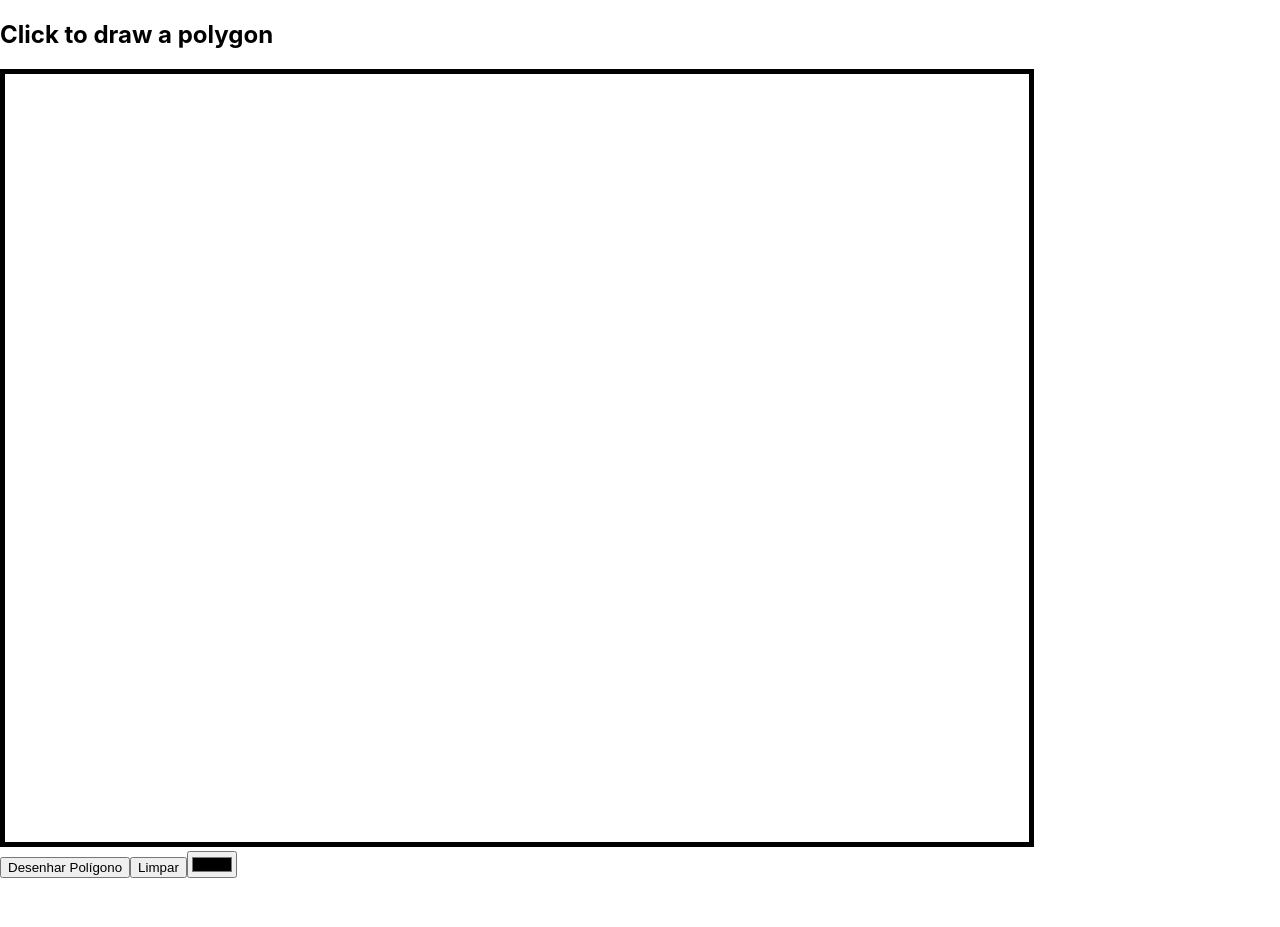
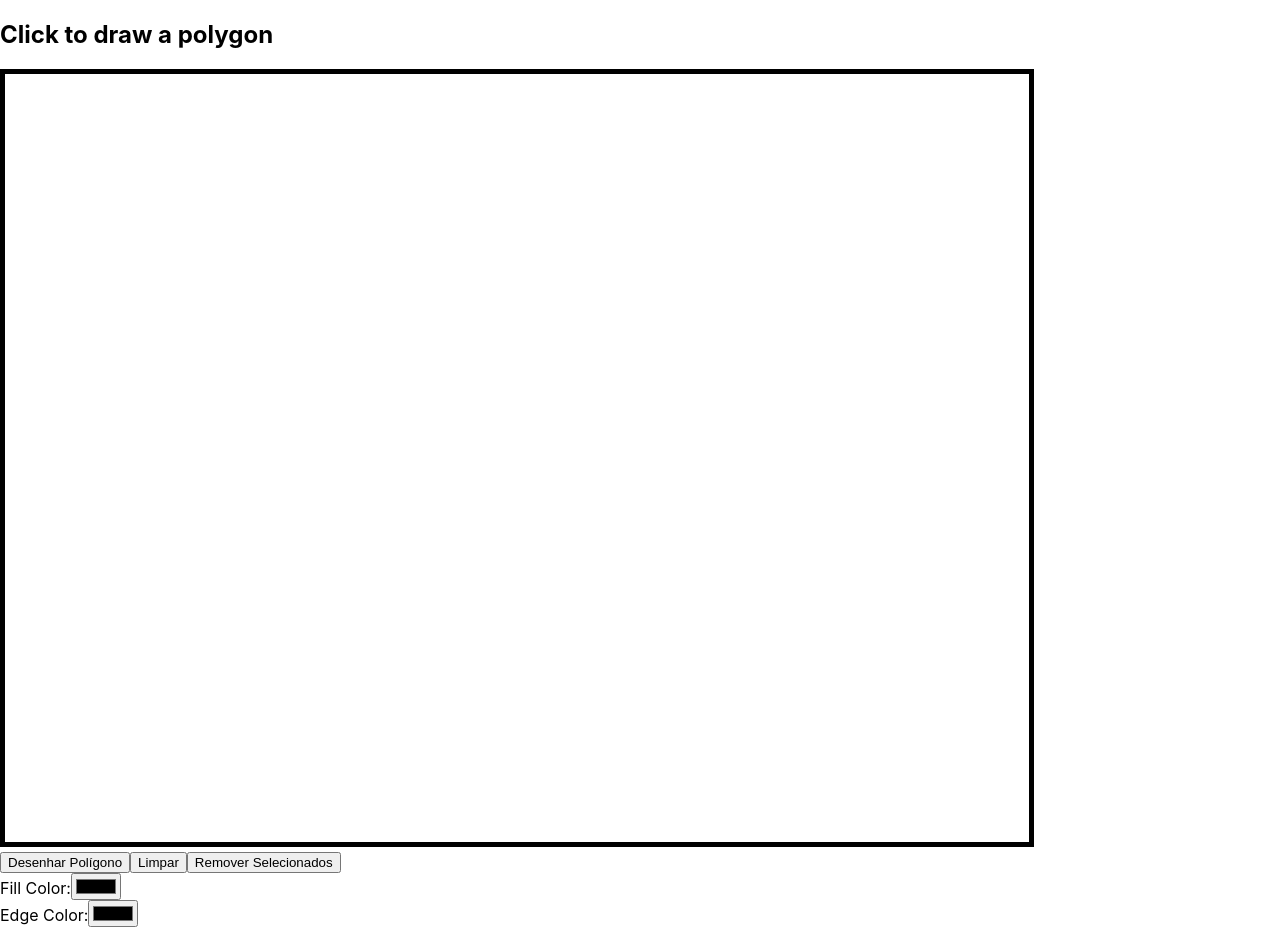
Before and after one commit to MichelC345/fillpoly, a React (Create React App) app: page / in a window 1280 px wide. Before the commit the page ends 878 px from the top, so only its background shows below. Built offline with nearby package versions, Linux system fonts and the light colour scheme.

Commit message:
Polígonos selecionados aparecem explicitamente marcados, além de poderem ser removidos.

```diff
--- a/src/App.js
+++ b/src/App.js
@@ -13,12 +13,12 @@ function isPointInPolygon(x, y, polygon) {
   return inside;
 }
 
-
 const App = () => {
   const [points, setPoints] = useState([]); // Current points for the polygon
   const [polygons, setPolygons] = useState([]); // Store all completed polygons
-  const [selectedPolygonIndex, setSelectedPolygonIndex] = useState(null); // Track selected polygon
+  const [selectedPolygonIndices, setSelectedPolygonIndices] = useState([]); // Track selected polygons
   const [fillColor, setFillColor] = useState("rgba(0, 150, 255, 0.5)"); // Default fill color
+  const [strokeColor, setStrokeColor] = useState("yellow"); // Default edge color
   const [isDrawing, setIsDrawing] = useState(false); // Toggle drawing mode
   const [polygonCompleted, setPolygonCompleted] = useState(false); // Flag for completed polygon
 
@@ -28,19 +28,38 @@ const App = () => {
     const canvas = canvasRef.current;
     const ctx = canvas.getContext("2d");
     redrawAllPolygons(ctx);
-  }, [polygons, points]);
+  }, [polygons, points, selectedPolygonIndices]);
 
   const redrawAllPolygons = (ctx) => {
     ctx.clearRect(0, 0, canvasRef.current.width, canvasRef.current.height); // Clear canvas
-    polygons.forEach((polygon, index) => drawPolygon(ctx, polygon.points, true, index === selectedPolygonIndex ? "rgba(255, 255, 0, 0.5)" : polygon.fillColor)); // Redraw all completed polygons
-    drawPolygon(ctx, points, polygonCompleted, fillColor); // Draw the polygon being created
+    polygons.forEach((polygon, index) => {
+      const isSelected = selectedPolygonIndices.includes(index);
+      drawPolygon(
+        ctx,
+        polygon.points,
+        true,
+        polygon.fillColor,
+        polygon.strokeColor,
+        isSelected
+      ); // Redraw all completed polygons with selection effect
+    });
+    drawPolygon(ctx, points, polygonCompleted, fillColor, strokeColor, false); // Draw the polygon being created
   };
 
-  const drawPolygon = (ctx, pointsArray, completed, color) => {
+  const deleteSelectedPolygons = () => {
+    // Remove all polygons whose indices are in selectedPolygonIndices
+    const updatedPolygons = polygons.filter(
+      (polygon, index) => !selectedPolygonIndices.includes(index)
+    );
+    setPolygons(updatedPolygons);
+    setSelectedPolygonIndices([]); // Clear selection
+  };
+
+
+  const drawPolygon = (ctx, pointsArray, completed, fill, stroke, isSelected) => {
     if (pointsArray.length < 2) return;
 
     ctx.beginPath();
-    console.log("draw polygon", pointsArray[0], pointsArray);
     ctx.moveTo(pointsArray[0].x, pointsArray[0].y);
 
     for (let i = 1; i < pointsArray.length; i++) {
@@ -48,35 +67,73 @@ const App = () => {
     }
 
     if (completed) {
-      console.log("completando polígono", pointsArray);
       ctx.lineTo(pointsArray[0].x, pointsArray[0].y); // Close polygon
-      ctx.fillStyle = color;
+      ctx.fillStyle = fill;
       ctx.fill();
     }
 
+    // Apply visual effects for selected polygon
+    if (isSelected) {
+      ctx.lineWidth = 5; // Thicker stroke for selected polygon
+      ctx.strokeStyle = "red"; // Change the stroke color for selected polygon
+      ctx.shadowBlur = 15; // Add shadow/glow effect
+      ctx.shadowColor = "rgba(255, 0, 0, 0.8)"; // Glow color
+    } else {
+      ctx.lineWidth = 2; // Normal stroke width
+      ctx.strokeStyle = stroke; // Regular stroke color
+      ctx.shadowBlur = 0; // No shadow for non-selected polygons
+    }
+
     ctx.stroke();
+
+    // Draw circles at each point and label them alphabetically
+    pointsArray.forEach((point, index) => {
+      drawPoint(ctx, point.x, point.y, index);
+    });
+  };
+
+  const drawPoint = (ctx, x, y, index) => {
+    const radius = 5; // Circle radius for each point
+    const label = String.fromCharCode(65 + index); // Convert index to a letter (A, B, C...)
+
+    // Draw the circle at the point
+    ctx.beginPath();
+    ctx.arc(x, y, radius, 0, 2 * Math.PI);
+    ctx.fillStyle = "red"; // Color for the point circle
+    ctx.fill();
+    ctx.stroke(); // Outline the circle
+
+    // Draw the label next to the point
+    ctx.font = "16px Arial";
+    ctx.fillStyle = "black";
+    ctx.fillText(label, x + 8, y - 8); // Offset the label to appear next to the point
   };
 
   const handleCanvasClick = (event) => {
-    //if (!isDrawing || polygonCompleted) return;
-
     const canvas = canvasRef.current;
     const rect = canvas.getBoundingClientRect();
     const x = event.clientX - rect.left;
     const y = event.clientY - rect.top;
 
     // Check if the click is inside an existing polygon
-    let selectedIndex = null;
+    let clickedPolygonIndex = null;
     polygons.forEach((polygon, index) => {
       if (isPointInPolygon(x, y, polygon.points)) {
-        selectedIndex = index;
+        clickedPolygonIndex = index;
       }
     });
 
-    console.log("selectedIndex", selectedIndex);
-    if (selectedIndex !== null) {
-      // A polygon is selected
-      setSelectedPolygonIndex(selectedIndex);
+    if (clickedPolygonIndex !== null) {
+      // A polygon is clicked, toggle its selection state
+      if (selectedPolygonIndices.includes(clickedPolygonIndex)) {
+        // If it's already selected, deselect it
+        setSelectedPolygonIndices(
+          selectedPolygonIndices.filter((i) => i !== clickedPolygonIndex)
+        );
+      } else {
+        // Otherwise, select it
+        setSelectedPolygonIndices([...selectedPolygonIndices, clickedPolygonIndex]);
+      }
     } else {
       // Add new point to the current polygon being drawn
       if (!isDrawing || polygonCompleted) return;
@@ -86,7 +143,7 @@ const App = () => {
         const dist = Math.sqrt((x - firstPoint.x) ** 2 + (y - firstPoint.y) ** 2);
         if (dist < 10) {
           setIsDrawing(false); // Stop drawing
-          setPolygons([...polygons, { points: [...points], color: fillColor }]); // Save completed polygon with fill color
+          setPolygons([...polygons, { points: [...points], fillColor, strokeColor }]); // Save completed polygon with fill and stroke color
           setPolygonCompleted(true);
           return;
         }
@@ -100,7 +157,7 @@ const App = () => {
     if (polygonCompleted) {
       setPoints([]); // Reset points for new polygon
       setPolygonCompleted(false);
-      setSelectedPolygonIndex(null); // Deselect any selected polygon
+      setSelectedPolygonIndices([]); // Deselect all selected polygons
     }
     setIsDrawing(true); // Enable drawing
   };
@@ -110,17 +167,34 @@ const App = () => {
     setPolygons([]);
     setIsDrawing(false);
     setPolygonCompleted(false);
-    setSelectedPolygonIndex(null);
+    setSelectedPolygonIndices([]);
   };
 
   const changeFillColor = (e) => {
     const color = e.target.value;
     setFillColor(color);
 
-    // If a polygon is selected, update its fill color
-    if (selectedPolygonIndex !== null) {
+    console.log("selected polygons", selectedPolygonIndices);
+    // If any polygons are selected, update their fill color
+    if (selectedPolygonIndices.length > 0) {
       const updatedPolygons = [...polygons];
-      updatedPolygons[selectedPolygonIndex].fillColor = color;
+      selectedPolygonIndices.forEach((index) => {
+        updatedPolygons[index].fillColor = color;
+      });
+      setPolygons(updatedPolygons);
+    }
+  };
+
+  const changeStrokeColor = (e) => {
+    const color = e.target.value;
+    setStrokeColor(color);
+
+    // If any polygons are selected, update their stroke color
+    if (selectedPolygonIndices.length > 0) {
+      const updatedPolygons = [...polygons];
+      selectedPolygonIndices.forEach((index) => {
+        updatedPolygons[index].strokeColor = color;
+      });
       setPolygons(updatedPolygons);
     }
   };
@@ -138,11 +212,15 @@ const App = () => {
       <div>
         <button onClick={startDrawing}>Desenhar Polígono</button>
         <button onClick={clearCanvas}>Limpar</button>
-        <input
-          type="color"
-          value={fillColor}
-          onChange={changeFillColor}
-        />
+        <button onClick={deleteSelectedPolygons}>Remover Selecionados</button>
+        <div>
+          <label>Fill Color:</label>
+          <input type="color" value={fillColor} onChange={changeFillColor} />
+        </div>
+        <div>
+          <label>Edge Color:</label>
+          <input type="color" value={strokeColor} onChange={changeStrokeColor} />
+        </div>
       </div>
     </div>
   );
```
